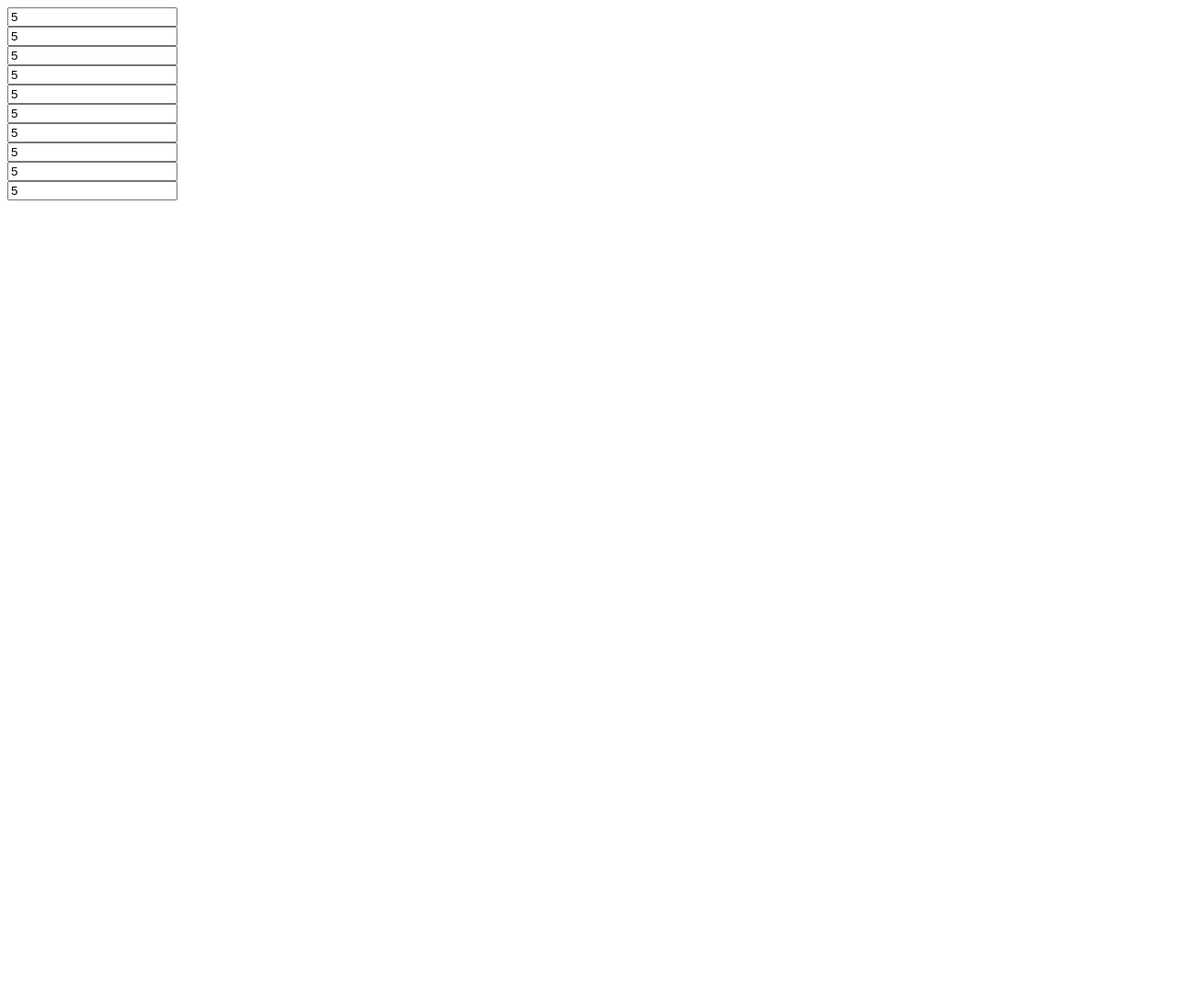
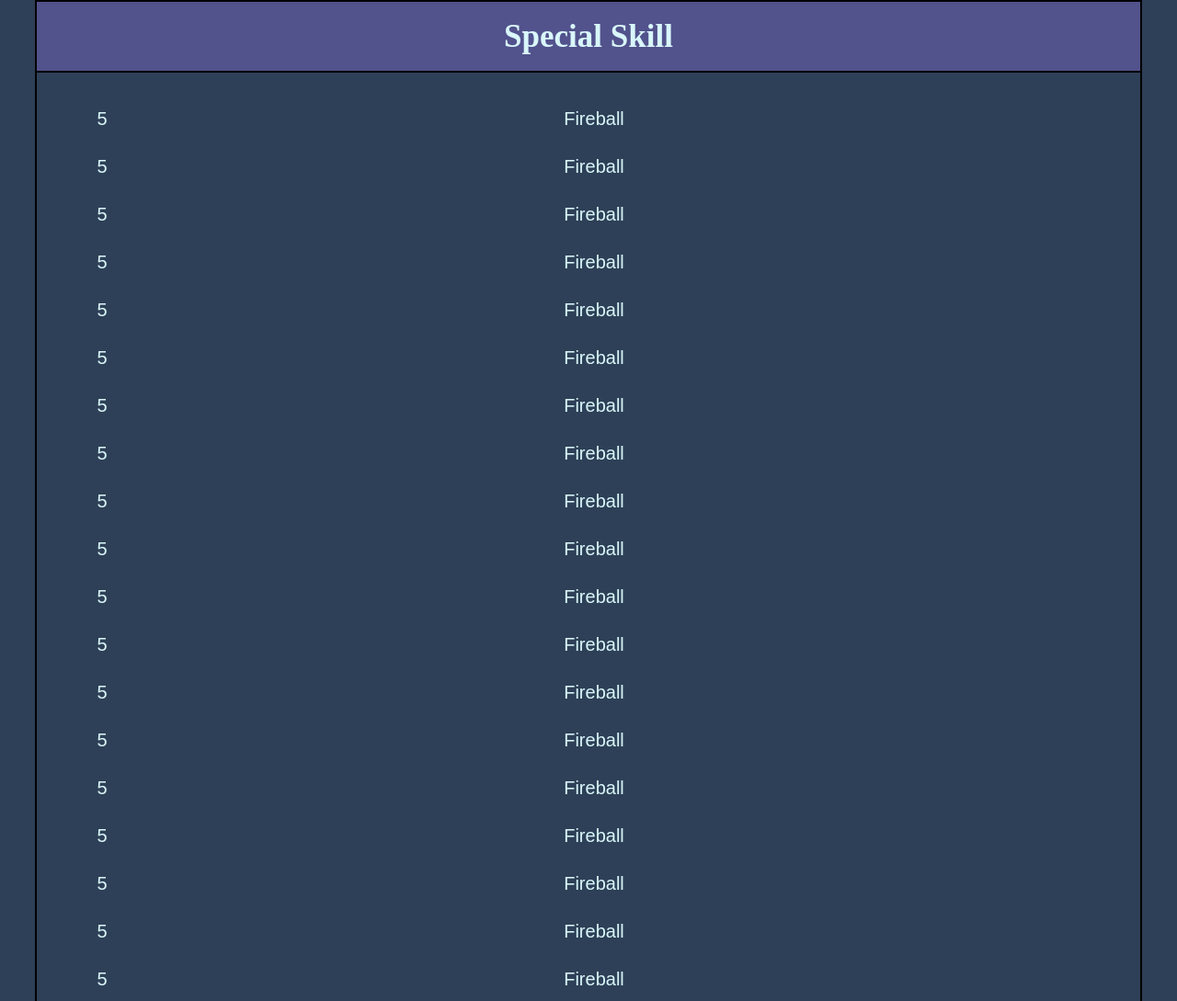
Before and after one commit to ShandlerR/protoHouse, a plain HTML site: page index.html in a window 1280 px wide. Shown: the top 1089 px of the page at 92% size. Before the commit the page ends 800 px from the top, so only its background shows below. Drawn offline with Linux system fonts and the light colour scheme.

Commit message:
updated a bunch

```diff
--- a/index.html
+++ b/index.html
@@ -10,6 +10,7 @@
     <link rel="stylesheet" href="styles/skillPage.css">
 </head>
 <body>
+    <h2>Special Skill</h2>
     <script src="scripts/LoadPage.js"></script>
 </body>
 </html>
--- a/scripts/LoadPage.js
+++ b/scripts/LoadPage.js
@@ -1,26 +1,32 @@
-const regex = new RegExp(/^\d*\(\d*\)$/);
-
+const regex = new RegExp(/^(\d|\-)*\((\d|\-)*\)$/);
 // Creates a single Container Containing "Amount" of inputs.
 function createSkillBoxes(amount)
 {
   // Create the Parent Container
-  const container = document.createElement("div");
-  document.body.appendChild(container);
 
   for(let i = 0; i < amount; i++)
   {
-    // Create the input element
+    const container = document.createElement("div");
+    document.body.appendChild(container);
+
+    //Create Skill Name Display
+    const name = document.createElement("input");
+    name.setAttribute("type", "text");
+
+    // Create the Stat Display
     const input = document.createElement("input");
     input.setAttribute("type", "text");
-
 
     // set default values
     input.dataset.level = "2";
     input.dataset.mod = "3";
 
     // assign information to frontend display
+    name.setAttribute("value", "Fireball");
     input.setAttribute("value", (parseInt(input.dataset.level) + parseInt(input.dataset.mod)));
+
     container.appendChild(input);
+    container.appendChild(name);
 
     // Add all the event listeners
 
@@ -111,4 +117,4 @@ function removeCheckInputForm(event)
   event.target.removeEventListener("input", checkInputForm);
 }
 
-createSkillBoxes(10);
+createSkillBoxes(20);
--- a/styles/skillPage.css
+++ b/styles/skillPage.css
@@ -1,4 +1,59 @@
+/* Name & Level's Parent Container */
+:root
+{
+    --textColor: #D9F7FA;
+    --fontSize: 20px;
+    --headerSize: 35px;
+}
+
+body
+{
+    max-width: 1200px;
+    margin: 0 auto;
+
+    color: var(--textColor);
+    background-color: #2E4057;
+    border: black solid 2px;
+    justify-content: center;
+}
+h2
+{
+    background-color: #52528C;
+    margin-top: 0;
+    text-align: center;
+    padding: 0.5em;
+    border-bottom: black solid 2px;
+    font-size: var(--headerSize);
+}
+
+div
+{
+    align-self: center;
+    display: block;
+    margin: 10px;
+}
 input
 {
-    display: block;
+    font-size: var(--fontSize);
+    background-color: transparent;
+    color: var(--textColor);
+    border: none;
+    min-height: 40px;
 }
+
+/* Name */
+div input:nth-child(2)
+{
+    text-align: center;
+    width: 80%;
+}
+
+/* Level */
+div input:nth-child(1)
+{
+    display: inline;
+    margin: 0;
+    width: 8ch;
+    text-align: center;
+    width: 10%
+}
```
